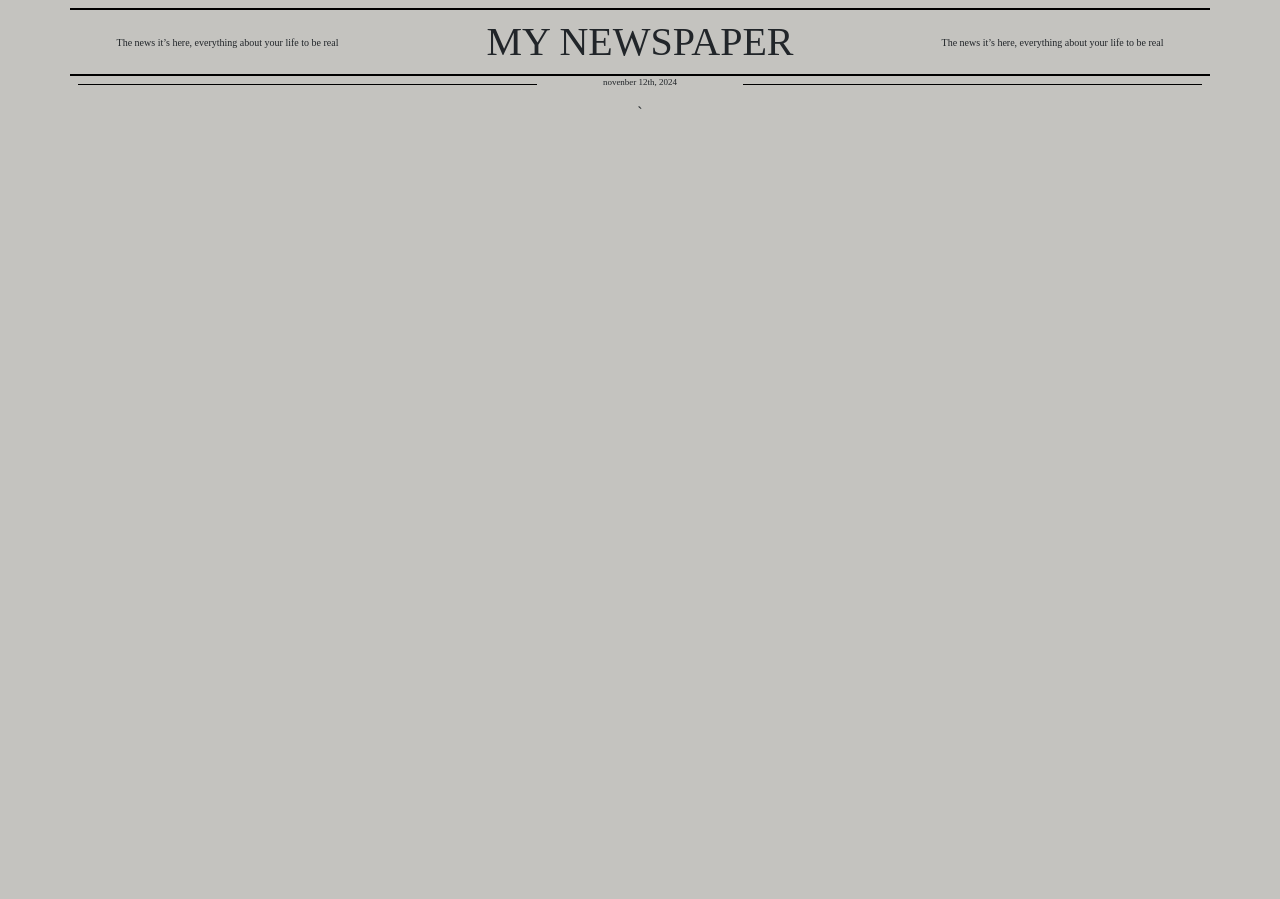
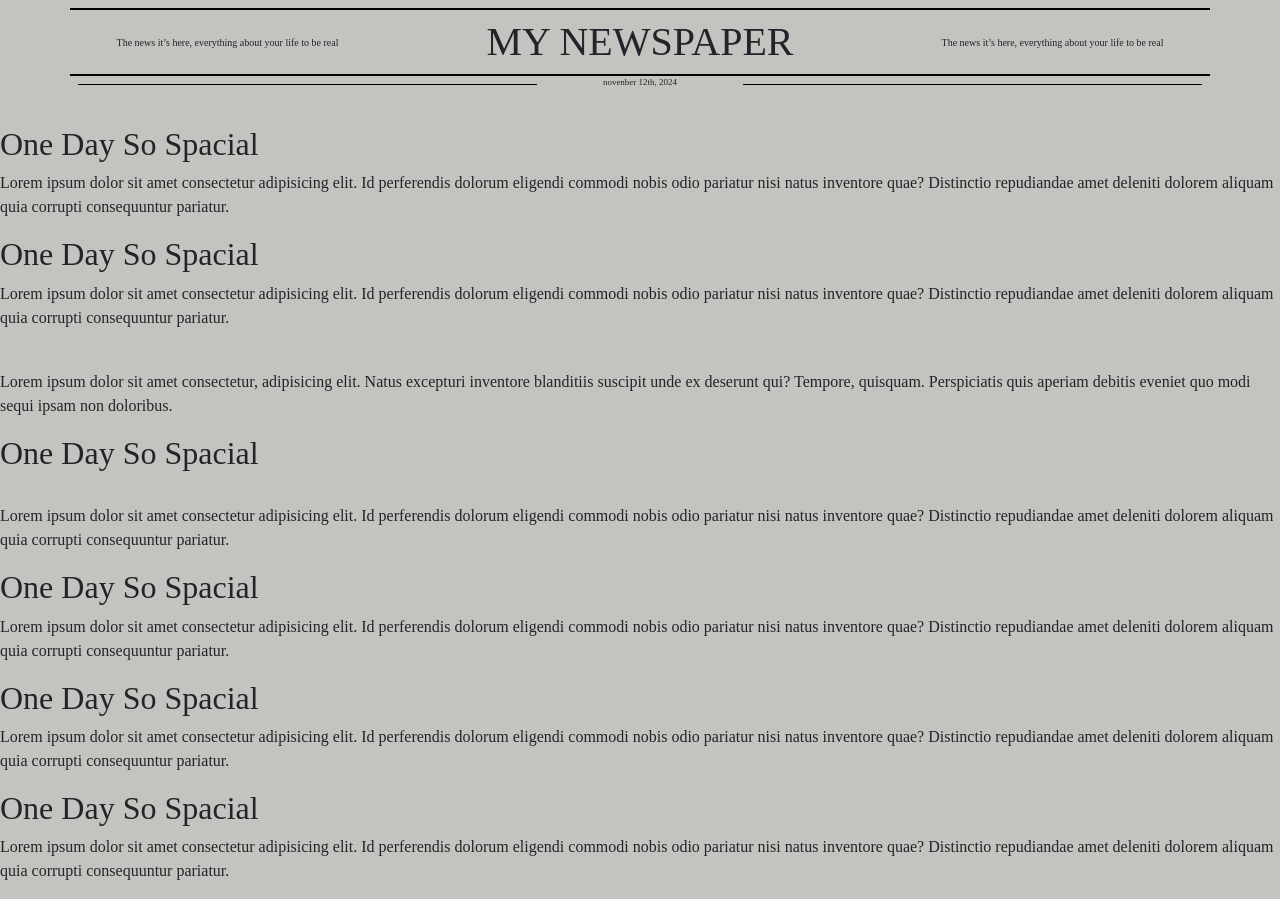
Before and after one commit to VitorGitQ/Newspaper, a website with bundled scripts: page src/index.html in a window 1280 px wide. Before the commit the page ends 800 px from the top, so only its background shows below. Built offline with nearby package versions, Linux system fonts and the light colour scheme.

Commit message:
style:Estruturação da tag main do HTML

```diff
--- a/src/index.html
+++ b/src/index.html
@@ -34,11 +34,57 @@
         </div>
     </header>
 
+
     <div class="input-box p-4 hide" id="input-modal">
         <button type="button" id="buttonOut">x</button>
         <input id="inputText" type="text" name="name" placeholder="Digite o título">
         <button type="button" id="buttonSend">Done</button>
-    </div>`
+    </div>
+
+    <main>
+
+       <section>
+        <article>
+            <img src="" alt="">
+            <h2>One Day So Spacial</h2>
+            <p>Lorem ipsum dolor sit amet consectetur adipisicing elit. Id perferendis dolorum eligendi commodi nobis odio pariatur nisi natus inventore quae? Distinctio repudiandae amet deleniti dolorem aliquam quia corrupti consequuntur pariatur.</p>
+        </article>
+
+        <article>
+            <h2>One Day So Spacial</h2>
+            <p>Lorem ipsum dolor sit amet consectetur adipisicing elit. Id perferendis dolorum eligendi commodi nobis odio pariatur nisi natus inventore quae? Distinctio repudiandae amet deleniti dolorem aliquam quia corrupti consequuntur pariatur.</p>
+            <img src="" alt="">
+            <p>Lorem ipsum dolor sit amet consectetur, adipisicing elit. Natus excepturi inventore blanditiis suscipit unde ex deserunt qui? Tempore, quisquam. Perspiciatis quis aperiam debitis eveniet quo modi sequi ipsam non doloribus.</p>
+        </article>
+
+        <article>
+            <h2>One Day So Spacial</h2>
+            <img src="" alt="">
+            <p>Lorem ipsum dolor sit amet consectetur adipisicing elit. Id perferendis dolorum eligendi commodi nobis odio pariatur nisi natus inventore quae? Distinctio repudiandae amet deleniti dolorem aliquam quia corrupti consequuntur pariatur.</p>
+        </article>
+       </section>
+
+
+       <section>
+        <article>
+            <h2>One Day So Spacial</h2>
+            <p>Lorem ipsum dolor sit amet consectetur adipisicing elit. Id perferendis dolorum eligendi commodi nobis odio pariatur nisi natus inventore quae? Distinctio repudiandae amet deleniti dolorem aliquam quia corrupti consequuntur pariatur.</p>
+        </article>
+
+        <article>
+            <h2>One Day So Spacial</h2>
+            <p>Lorem ipsum dolor sit amet consectetur adipisicing elit. Id perferendis dolorum eligendi commodi nobis odio pariatur nisi natus inventore quae? Distinctio repudiandae amet deleniti dolorem aliquam quia corrupti consequuntur pariatur.</p>
+        </article>
+
+        <article>
+            <h2>One Day So Spacial</h2>
+            <p>Lorem ipsum dolor sit amet consectetur adipisicing elit. Id perferendis dolorum eligendi commodi nobis odio pariatur nisi natus inventore quae? Distinctio repudiandae amet deleniti dolorem aliquam quia corrupti consequuntur pariatur.</p>
+        </article>
+       </section>
+
+    </main>
+
+
 
     <script src="script.js" type="module"></script>
 
```
Also changed, not shown: asset/img/LAYOUT-newspaper.png (renamed from asset/png/LAYOUT-newspaper.png), asset/img/LAYOUTS.png (renamed from asset/png/LAYOUTS.png).
